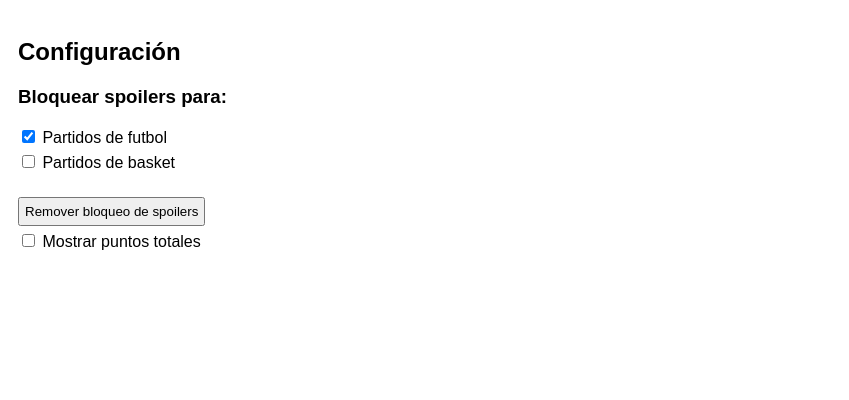
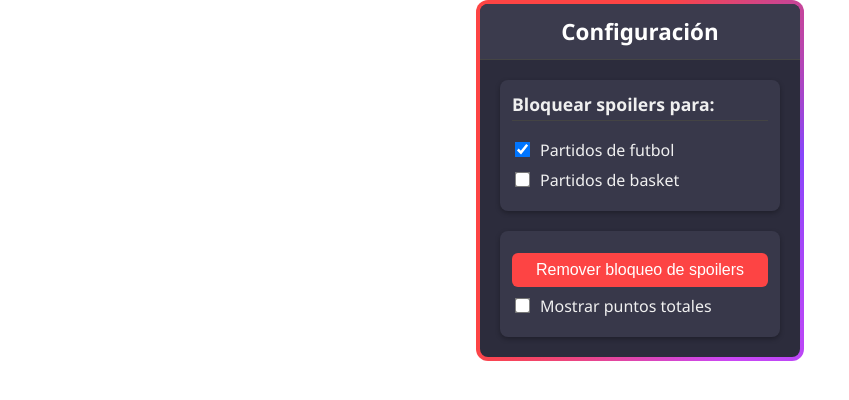
Before and after one commit to originalnicodr/EspoilerBlocker, a website built with webpack: page html/menu.html in a window 1280 px wide. Shown: the whole page, without its empty margins (0-849 px from the left). Built offline with nearby package versions, Linux system fonts and the light colour scheme; some packages are replaced by stand-ins of ours.

Commit message:
Stylized the extension menu, and used its font in the thumbnails as well to be consistent.

```diff
--- a/html/menu.html
+++ b/html/menu.html
@@ -1,45 +1,145 @@
 <!DOCTYPE html>
 <html lang="es">
 <head>
-  <meta charset="UTF-8">
-  <meta name="viewport" content="width=device-width, initial-scale=1.0">
-  <title>Extension Settings</title>
+  <meta charset="UTF-8" />
+  <meta name="viewport" content="width=device-width, initial-scale=1.0"/>
+  <title>Configuración</title>
   <style>
-    body {
-      font-family: Arial, sans-serif;
-      padding: 10px;
-      width: 300px;
+    :root {
+      --gradient: conic-gradient(from 0deg, #fd4444, #fd4444, #fd4444, #8745fa, #ca47f5, #fd4444);
     }
+
+    html, body {
+      margin: 0;
+      padding: 0;
+      font-family: 'Segoe UI', sans-serif;
+      background: transparent;
+    }
+
+    .frame {
+      position: relative;
+      width: 320px;
+      margin: 0 auto;
+      padding: 4px;
+      border-radius: 12px;
+      overflow: hidden;
+    }
+
+    .frame::before {
+      content: "";
+      position: absolute;
+      top: -25%;
+      left: -25%;
+      width: 150%;
+      height: 150%;
+      z-index: 0;
+      background: var(--gradient);
+      animation: spin-frame 8s linear infinite;
+      border-radius: 50%;
+    }
+
+    .container {
+      position: relative;
+      z-index: 1;
+      background: #2c2c3c;
+      border-radius: 8px;
+      color: #f0f0f0;
+      padding: 0;
+      overflow: hidden;
+    }
+
+    header {
+      background-color: #3b3b4d;
+      padding: 12px;
+      text-align: center;
+      color: white;
+      font-size: 1.4em;
+      font-weight: bold;
+      border-bottom: 1px solid #444;
+    }
+
     .settings-section {
-      margin-bottom: 15px;
+      margin: 20px;
+      background-color: #38384a;
+      padding: 12px;
+      border-radius: 8px;
+      box-shadow: 0 2px 5px rgba(0,0,0,0.3);
     }
+
+    h3 {
+      margin-top: 0;
+      font-size: 1.1em;
+      border-bottom: 1px solid #444;
+      padding-bottom: 4px;
+    }
+
     label {
-      display: block;
-      margin: 5px 0;
+      display: flex;
+      align-items: center;
+      gap: 8px;
+      margin: 8px 0;
+      cursor: pointer;
     }
+
+    input[type="checkbox"] {
+      transform: scale(1.2);
+    }
+
+    input[type="number"] {
+      width: 100%;
+      padding: 6px;
+      border-radius: 4px;
+      border: none;
+      margin-top: 5px;
+      font-size: 1em;
+    }
+
     button {
+      width: 100%;
+      padding: 8px;
+      font-size: 1em;
+      background: #fd4444;
+      color: white;
+      border: none;
+      border-radius: 6px;
+      cursor: pointer;
       margin-top: 10px;
-      padding: 5px;
+      transition: background 0.3s ease;
+    }
+
+    button:hover {
+      background: #ff6666;
+    }
+
+    @keyframes spin-frame {
+      0% { transform: rotate(0deg); }
+      100% { transform: rotate(360deg); }
     }
   </style>
 </head>
 <body>
-  <h2>Configuración</h2>
+  <div class="frame">
+    <div class="container">
+      <header>Configuración</header>
 
       <div class="settings-section">
         <h3>Bloquear spoilers para:</h3>
         <label><input type="checkbox" id="checkbox-football" checked> Partidos de futbol</label>
         <label><input type="checkbox" id="checkbox-basketball"> Partidos de basket</label>
       </div>
+
       <!--
       <div class="settings-section">
-    <h3>Tiempo de expiración del bloquer de spoilers</h3>
+        <h3>Tiempo de expiración del bloqueo</h3>
         <input type="number" id="expiration-days" placeholder="Días" />
       </div>
       -->
+
       <div class="settings-section">
         <button id="remove-spoiler-blockers">Remover bloqueo de spoilers</button>
         <label><input type="checkbox" id="display-scores-checkbox"> Mostrar puntos totales</label>
+      </div>
+    </div>
   </div>
 
   <script src="../dist/menu.js"></script>
--- a/src/renders/thumbnail.render.ts
+++ b/src/renders/thumbnail.render.ts
@@ -130,6 +130,8 @@ function addInBetweenBadges(container: HTMLElement, match_date: Date | null, tot
     width: '100%',
     height: '100%',
     pointerEvents: 'none',
+    fontFamily: 'Segoe UI',
+    fontWeight: 'bold',
     fontSize: `${base_font_size}px`,
   });
   wrapper.className = 'espn-spoilerblocker-middle-elements';
@@ -188,6 +190,8 @@ export function createScoreElement(score: number): HTMLElement {
     transform: 'translateY(100%)',
     width: '100%',
     textAlign: 'center',
+    fontFamily: 'Segoe UI',
+    fontWeight: 'bold',
     fontSize: '0.75em',
     color: 'white',
     margin: '0',
@@ -294,6 +298,8 @@ export function addHoverButtons(
     Object.assign(button.style, {
       position: 'absolute',
       transform: 'translate(-50%, -50%)',
+      fontFamily: 'Segoe UI',
+      fontWeight: 'bold',
       fontSize: `${base_font_size}px`,
       //padding: '0.4em 0.8em',
       backgroundColor: 'rgba(0, 0, 0, 0.7)',
```
Lines whose indentation alone changed are shown as unchanged.
